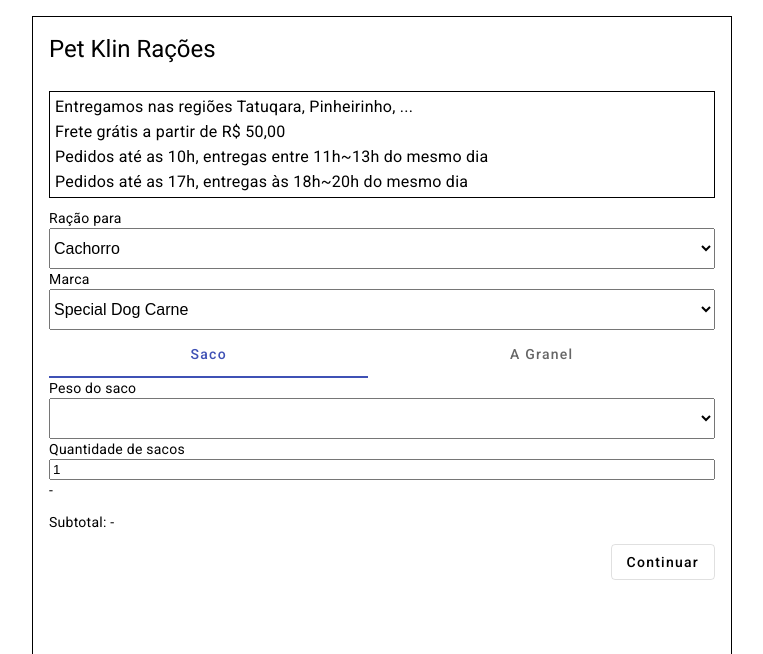
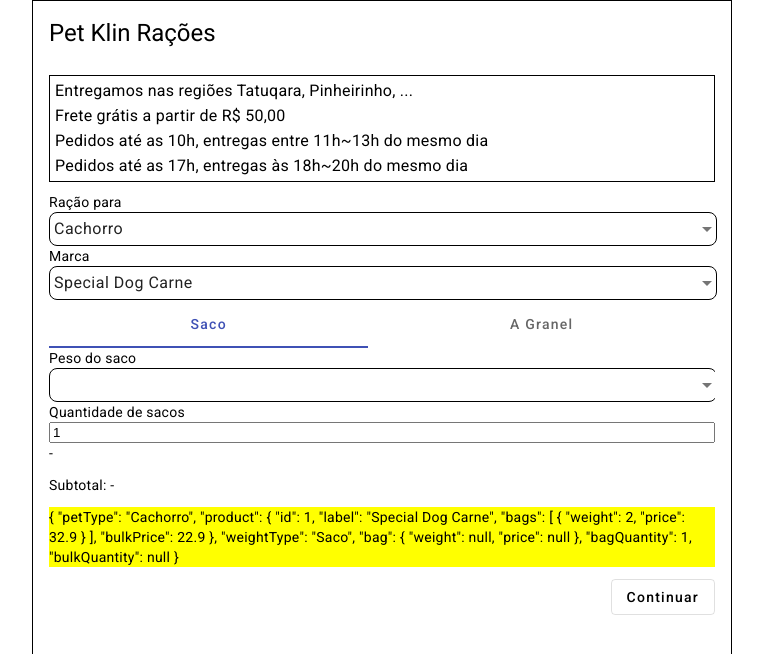
Before and after one commit to GustavoKlinfuss/px-app, an Angular app: page /pedidos/novo in a window 1280 px wide. Shown: the top 654 px of the page, without its empty margins (258-1021 px from the left). Built offline with nearby package versions, Linux system fonts and the light colour scheme.

Commit message:
Um monte de ajustes

```diff
--- a/src/app/app.component.scss
+++ b/src/app/app.component.scss
@@ -6,7 +6,6 @@
 
 .content {
   display: flex;
-  margin: 1rem;
   width: 100%;
   max-width: 700px;
 }
--- a/src/app/app.routes.ts
+++ b/src/app/app.routes.ts
@@ -1,5 +1,6 @@
 import { Routes } from '@angular/router';
 import { NewOrderComponent } from './orders/new-order/new-order.component';
+import { OrdersComponent } from './orders/orders.component';
 
 export const routes: Routes = [
   {
@@ -10,5 +11,9 @@
   {
     path: 'pedidos/novo',
     component: NewOrderComponent
+  },
+  {
+    path: 'pedidos',
+    component: OrdersComponent
   }
 ];
--- a/src/app/orders/new-order/new-order.component.html
+++ b/src/app/orders/new-order/new-order.component.html
@@ -1,4 +1,4 @@
-<section class="new-order-content">
+<section class="ncontent">
   <h1>Pet Klin Rações</h1>
   <div class="note">
     <p class="note-paragraph">
@@ -17,33 +17,35 @@
   <form [formGroup]="form" (ngSubmit)="onSubmit()">
     @if(getCatalog()) {
       <div class="form-item">
-        <label for="category-select">Ração para</label>
-        <select id="category-select" formControlName="petType">
-          @for(petType of getPetTypes(); track petType) {
-            <option [value]="petType">{{petType.toString()}}</option>
+        <label>Ração para</label>
+        <mat-select formControlName="petType" required>
+          @for(petType of getPetTypeOptions(); track petType) {
+            <mat-option [value]="petType">{{petType.toString()}}</mat-option>
           }
-        </select>
+        </mat-select>
       </div>
 
       <div class="form-item">
-        <label for="product-select">Marca</label>
-        <select id="product-select" formControlName="product">
-          @for(product of getProducts(); track product) {
-            <option [value]="product.label">{{product.label}}</option>
+        <label>Marca</label>
+        <mat-select formControlName="product" required>
+          <mat-option [value]="null">--</mat-option>
+          @for(product of getProductOptions(); track product) {
+            <mat-option [value]="product">{{product.label}}</mat-option>
           }
-        </select>
+        </mat-select>
       </div>
 
-      <div class="form-item">
       <mat-tab-group (selectedIndexChange)="selectWeightType($event)">
+        <!-- SACOS -->
         <mat-tab [label]="weightOptions[0]">
           <div class="form-item" formGroupName="bag">
             <label for="weight">Peso do saco</label>
-              <select (change)="onBagSelect($event)" id="weight" formControlName="weight">
-                @for(bag of getBagOptions(); track bag) {
-                  <option [value]="bag.weight">{{bag.weight}} KG por {{toCurrency(bag.price)}}</option>
+            <mat-select formControlName="weight" required>
+              <mat-option [value]="null">--</mat-option>
+              @for(bag of this.form.value.product?.bags; track bag) {
+                <mat-option [value]="bag.weight">{{bag.weight}} KG por {{toCurrency(bag.price)}}</mat-option>
               }
-              </select>
+            </mat-select>
           </div>
 
           <div class="form-item">
@@ -57,6 +59,7 @@
           </p>
           <p>Subtotal: {{form.value.bag?.price && form.value.bagQuantity ? getSumFromBags() : '-'}}</p>
         </mat-tab>
+        <!-- A GRANEL -->
         <mat-tab [label]="weightOptions[1]">
           <div class="form-item">
             <p>Preço por KG: {{getBulkPriceFromSelectedProduct() ? toCurrency(getBulkPriceFromSelectedProduct()!) : '0'}}</p>
@@ -68,8 +71,11 @@
           <p>Subtotal: {{form.value.bulkQuantity && getBulkPriceFromSelectedProduct() ? toCurrency(form.value.bulkQuantity! * getBulkPriceFromSelectedProduct()!) : '-'}}</p>
         </mat-tab>
       </mat-tab-group>
-      </div>
     }
+    <p style="background-color: yellow;">
+      {{this.converteEmString(this.form.value)}}
+    </p>
+
     <div class="footer-buttons">
       <button mat-stroked-button type="submit">Continuar</button>
     </div>
--- a/src/app/orders/new-order/new-order.component.scss
+++ b/src/app/orders/new-order/new-order.component.scss
@@ -2,14 +2,6 @@
   border: solid 1px black;
   flex: 1;
   overflow: auto;
-}
-
-.new-order-content {
-  padding: 1rem;
-  display: flex;
-  flex-direction: column;
-  gap: 10px;
-  height: 100%;
 }
 
 .note {
@@ -24,17 +16,6 @@
 .form-item {
   display: flex;
   flex-direction: column;
-
-  select {
-    flex: 1;
-    padding-top: 10px;
-    padding-bottom: 10px;
-    font-size: 1rem;
-  }
-
-  label {
-    margin-bottom: 0px;
-  }
 }
 
 .footer-buttons {
@@ -42,3 +23,10 @@
   flex-direction: row;
   justify-content: flex-end;
 }
+
+mat-select {
+  border: 1px solid black;
+  border-radius: 8px;
+  padding: 4px;
+  width: calc(100% - 8px);
+}
--- a/src/app/orders/new-order/new-order.component.ts
+++ b/src/app/orders/new-order/new-order.component.ts
@@ -1,10 +1,12 @@
 import { Component } from '@angular/core';
-import { FormControl, FormGroup, ReactiveFormsModule } from '@angular/forms';
+import { FormControl, FormGroup, ReactiveFormsModule, Validators } from '@angular/forms';
 import { OrdersService } from '../shared/orders.service';
-import { Option, Bag, ETipoAnimal, ETipoPesagem, Catalog } from '../shared/order.models';
+import { Product, Bag, ETipoAnimal, ETipoPesagem, Catalog, CartItem } from '../shared/order.models';
 import { HttpErrorResponse } from '@angular/common/http';
 import { MatTabsModule } from '@angular/material/tabs';
 import { MatButtonModule } from '@angular/material/button';
+import { Router } from '@angular/router';
+import { MatSelectModule } from '@angular/material/select';
 
 @Component({
   selector: 'app-new-order',
@@ -12,7 +14,8 @@
   imports: [
     ReactiveFormsModule,
     MatTabsModule,
-    MatButtonModule
+    MatButtonModule,
+    MatSelectModule
   ],
   templateUrl: './new-order.component.html',
   styleUrl: './new-order.component.scss'
@@ -21,8 +24,8 @@
   private _catalog?: Array<Catalog>;
 
   public form = new FormGroup({
-    petType: new FormControl(ETipoAnimal.Cachorro),
-    product: new FormControl<string|null>(null),
+    petType: new FormControl<ETipoAnimal>(ETipoAnimal.Cachorro),
+    product: new FormControl<Product|null>(null, Validators.required),
     weightType: new FormControl<ETipoPesagem|null>(null),
     bag: new FormGroup({
       weight: new FormControl<number|null>(null),
@@ -32,13 +35,13 @@
     bulkQuantity: new FormControl<number | null>(null)
   })
 
-  constructor(ordersService: OrdersService){
+  constructor(private ordersService: OrdersService, private router: Router){
     ordersService
       .getCatalogToOrder()
       .subscribe(response => {
         if (response instanceof HttpErrorResponse)
           return;
-        this.form.controls.product.setValue(response[0]?.products[0]?.label)
+        this.form.controls.product.setValue(response[0]?.products[0]);
         this._catalog = response;
         this.selectWeightType(0);
         console.log({catalog: this._catalog})
@@ -47,21 +50,13 @@
 
   public weightOptions = [ ETipoPesagem.Saco, ETipoPesagem.AGranel ];
 
-  getCatalog(): Array<Catalog> | undefined {
-    return this._catalog;
-  }
-
-  getPetTypes(): Array<ETipoAnimal> {
-    return this._catalog!.map(x => x.petType);
-  }
-
-  getProducts() : Option[] {
-    return this._catalog!.find(product => product.petType === this.form.controls.petType.value)!.products;
-  }
+  getCatalog(): Array<Catalog> | undefined { return this._catalog; }
+  getPetTypeOptions(): Array<ETipoAnimal> { return this._catalog!.map(x => x.petType); }
+  getProductOptions() : Product[] { return this._catalog!.find(product => product.petType === this.form.controls.petType.value)!.products };
 
   getBagOptions() : Array<Bag> | undefined {
-    const byPetType = this._catalog!.find(catalog => catalog.petType === this.form.controls.petType.value);
-    return byPetType!.products.find(x => x.label == this.form.controls.product.value)?.bags;
+    const catalogByPetType = this._catalog!.find(catalog => catalog.petType === this.form.controls.petType.value);
+    return catalogByPetType!.products.find(product => product == this.form.controls.product.value)?.bags;
   }
 
   toCurrency(value: number) : string {
@@ -72,11 +67,6 @@
     return formatter.format(value);
   }
 
-  onSubmit(){
-    console.log({ord: this.form})
-    alert(JSON.stringify(this.form.getRawValue(), null, '    '));
-  }
-
   getSumFromBags(): string | null {
     if (!this.form.controls.bagQuantity.value || !this.form.controls.bag.value)
       return null;
@@ -84,7 +74,7 @@
   }
 
   getBulkPriceFromSelectedProduct(): number|undefined {
-    return this.getProducts().find(x => x.label == this.form.value.product)?.bulkPrice;
+    return this.getProductOptions().find(x => x == this.form.value.product)?.bulkPrice;
   }
 
   onBagSelect(event: Event) {
@@ -101,11 +91,33 @@
     if (tipoPesagem == ETipoPesagem.AGranel){
       this.form.controls.bag.reset();
       this.form.controls.bagQuantity.reset();
+      this.form.controls.bulkQuantity.setValue(1);
     }
     else{
       this.form.controls.bulkQuantity.reset();
       this.form.controls.bagQuantity.setValue(1);
     }
+  }
 
+  onSubmit(){
+    if (!this.form.valid) {
+      alert('inválido');
+      return;
+    }
+    const raw = this.form.getRawValue();
+    const cartItem: CartItem = {
+      petType: raw.petType!,
+      product: raw.product!,
+      weightType: raw.weightType!,
+      bagQuantity: raw.bagQuantity,
+      bagWeight: raw.bag.weight,
+      bulkQuantity: raw.bulkQuantity
+    }
+    this.ordersService.addItemToCart(cartItem);
+    this.router.navigate(['/pedidos']);
+  }
+
+  converteEmString(arg0: any) {
+    return JSON.stringify(arg0, null, "\n");
   }
 }
--- /dev/null
+++ b/src/app/orders/orders.component.html
@@ -0,0 +1,24 @@
+<section class="ncontent">
+  <h1>Pet Klin Rações</h1>
+  @for(item of getCart(); track item){
+    <mat-card appearance="outlined">
+      <mat-card-header>
+        <mat-card-title>{{item.product.label}}</mat-card-title>
+        <mat-card-subtitle>{{item.petType}}</mat-card-subtitle>
+      </mat-card-header>
+      <mat-card-content>
+        {{item.weightType}}
+      </mat-card-content>
+      <mat-card-footer>
+        @if(item.weightType == "A Granel") {
+          {{item.bulkQuantity}}
+        }
+        @if(item.weightType == "Saco") {
+          {{item.bagWeight}}
+          {{item.bagQuantity}}
+        }
+
+      </mat-card-footer>
+    </mat-card>
+  }
+</section>
--- /dev/null
+++ b/src/app/orders/orders.component.scss
@@ -0,0 +1,5 @@
+:host {
+  border: solid 1px black;
+  flex: 1;
+  overflow: auto;
+}
--- /dev/null
+++ b/src/app/orders/orders.component.ts
@@ -0,0 +1,25 @@
+import { Component } from '@angular/core';
+import { OrdersService } from './shared/orders.service';
+import { CartItem } from './shared/order.models';
+import { MatCardModule } from '@angular/material/card';
+
+@Component({
+  selector: 'app-orders',
+  standalone: true,
+  imports: [
+    MatCardModule
+  ],
+  templateUrl: './orders.component.html',
+  styleUrl: './orders.component.scss'
+})
+export class OrdersComponent {
+  public _cart: Array<CartItem> | null = null;
+
+  constructor(private ordersService: OrdersService){
+    this._cart = ordersService.getCart();
+  }
+
+  getCart(): Array<CartItem> | null{
+    return this._cart;
+  }
+}
--- a/src/styles.scss
+++ b/src/styles.scss
@@ -1,4 +1,18 @@
 /* You can add global styles to this file, and also import other style files */
 
-html, body { height: 100%; }
-body { margin: 0; font-family: Roboto, "Helvetica Neue", sans-serif; }
+html, body {
+  height: 100%;
+}
+
+body {
+  margin: 0;
+  font-family: Roboto, "Helvetica Neue", sans-serif;
+}
+
+.ncontent {
+  padding: 1rem;
+  display: flex;
+  flex-direction: column;
+  gap: 10px;
+  height: 100%;
+}
```
Also changed, not shown: src/app/orders/shared/order.models.ts (+12 -2 lines), src/app/orders/shared/orders.service.ts (+21 -1 lines), 1 other file (tests, documents, lock files or other folders). Lines whose indentation alone changed are shown as unchanged.
